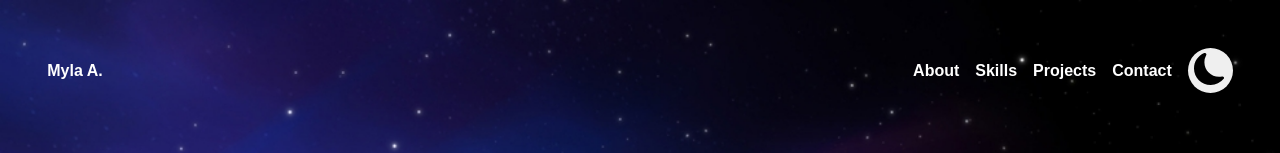
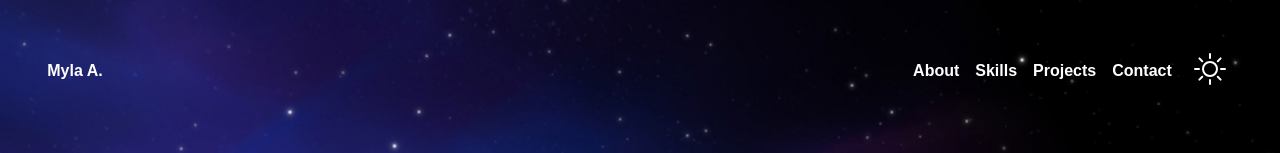
Before and after one commit to wise-guru/portfolio, a React (Create React App) app: page / in a window 1280 px wide. Shown: the top 153 px of the page. Built offline with nearby package versions, Linux system fonts and the light colour scheme.

Commit message:
Fix light mode use state

```diff
--- a/src/App.js
+++ b/src/App.js
@@ -7,9 +7,19 @@ import Projects from "./components/Projects";
 import Skills from "./components/Skills";
 
 function App() {
-  const [lightModeOn, setLightModeOn] = useState(
-    localStorage ? localStorage.getItem("theme") : "light"
-  );
+  const themeMode =
+    localStorage.getItem("theme") === "light"
+      ? "light"
+      : localStorage.getItem("theme") === "dark"
+      ? "dark"
+      : !localStorage
+      ? "light"
+      : "light";
+
+  const [lightModeOn, setLightModeOn] = useState(themeMode);
+
+  console.log(lightModeOn);
+  console.log(themeMode);
 
   const aboutRef = useRef(null);
   const projectsRef = useRef(null);
```
